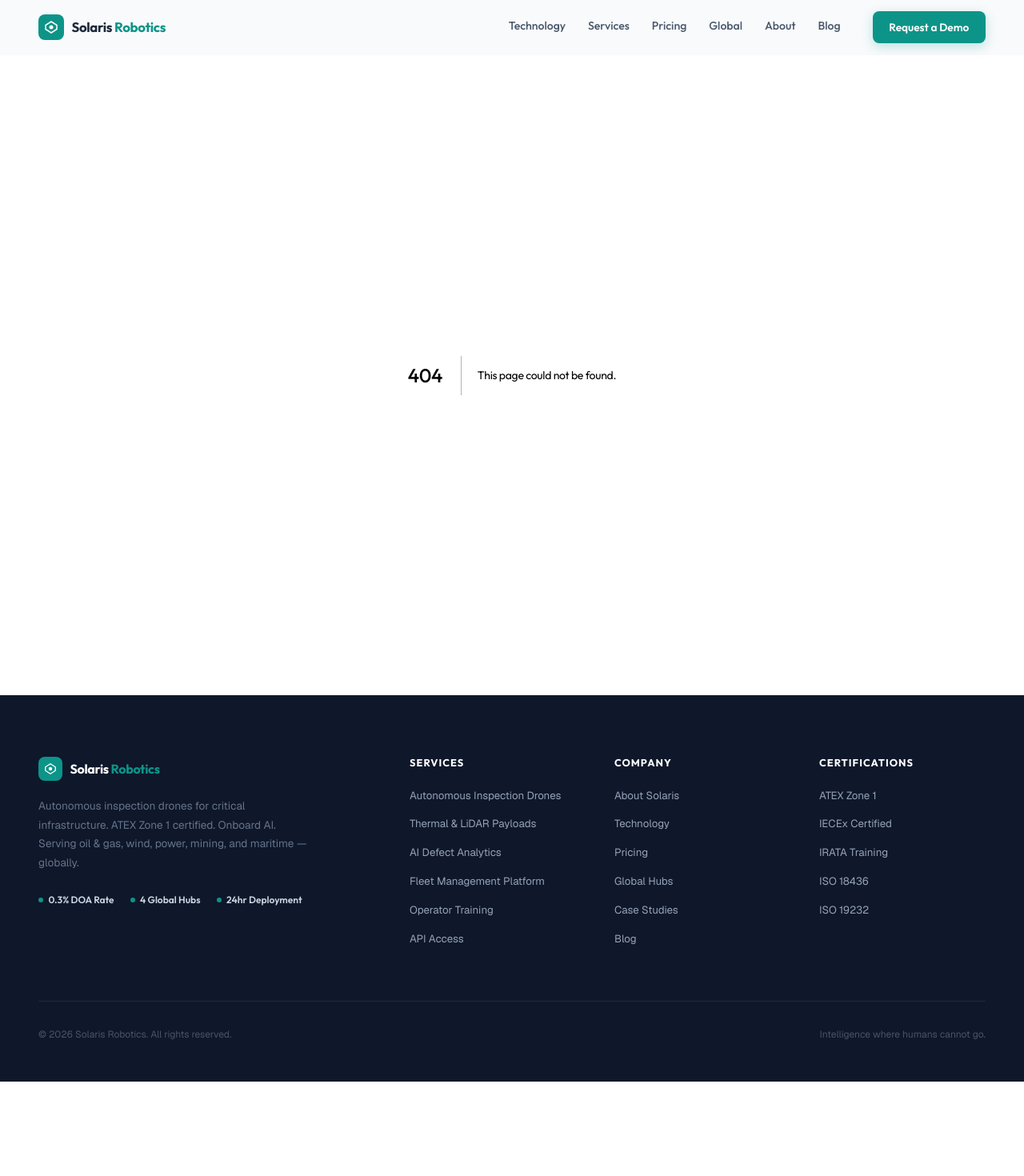
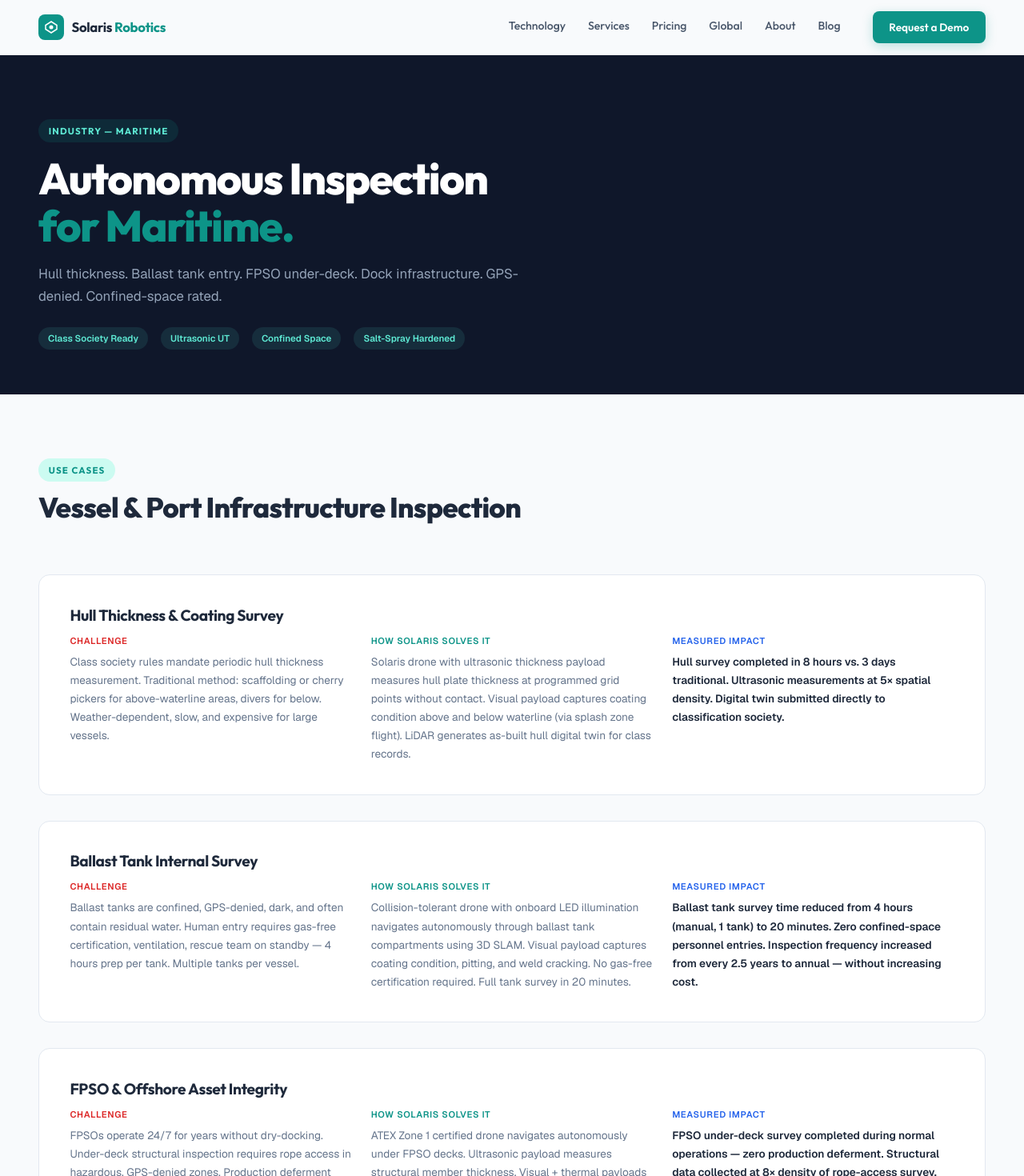
Before and after one commit to cpu152650311-coder/solaris-drone-test, a Next.js app: page /industries/maritime in a window 1280 px wide. Before the commit this address had no page. Shown: the top 1470 px of the page at 80% size. Before the commit the page ends 1352 px from the top, so only its background shows below. Built offline with nearby package versions, Linux system fonts and the light colour scheme.

Commit message:
feat: enriched multi-page site — 6 industry pages, competitive comparison, team section, deep case studies, elegant-design system

```diff
--- /dev/null
+++ b/app/industries/maritime/page.tsx
@@ -0,0 +1,57 @@
+import type { Metadata } from 'next';
+import Link from 'next/link';
+import PageCTA from '@/components/shared/PageCTA';
+
+export const metadata: Metadata = {
+  title: 'Maritime Inspection — Hull, Ballast Tank, Cargo Hold, FPSO, Dock Survey',
+  description: 'Autonomous drone inspection for maritime: hull thickness measurement, ballast tank internal survey, cargo hold assessment, FPSO under-deck, dock infrastructure.',
+};
+
+const USE_CASES = [
+  { title: 'Hull Thickness & Coating Survey', challenge: 'Class society rules mandate periodic hull thickness measurement. Traditional method: scaffolding or cherry pickers for above-waterline areas, divers for below. Weather-dependent, slow, and expensive for large vessels.', solution: 'Solaris drone with ultrasonic thickness payload measures hull plate thickness at programmed grid points without contact. Visual payload captures coating condition above and below waterline (via splash zone flight). LiDAR generates as-built hull digital twin for class records.', impact: 'Hull survey completed in 8 hours vs. 3 days traditional. Ultrasonic measurements at 5× spatial density. Digital twin submitted directly to classification society.' },
+  { title: 'Ballast Tank Internal Survey', challenge: 'Ballast tanks are confined, GPS-denied, dark, and often contain residual water. Human entry requires gas-free certification, ventilation, rescue team on standby — 4 hours prep per tank. Multiple tanks per vessel.', solution: 'Collision-tolerant drone with onboard LED illumination navigates autonomously through ballast tank compartments using 3D SLAM. Visual payload captures coating condition, pitting, and weld cracking. No gas-free certification required. Full tank survey in 20 minutes.', impact: 'Ballast tank survey time reduced from 4 hours (manual, 1 tank) to 20 minutes. Zero confined-space personnel entries. Inspection frequency increased from every 2.5 years to annual — without increasing cost.' },
+  { title: 'FPSO & Offshore Asset Integrity', challenge: 'FPSOs operate 24/7 for years without dry-docking. Under-deck structural inspection requires rope access in hazardous, GPS-denied zones. Production deferment during inspection costs $500K+ per day.', solution: 'ATEX Zone 1 certified drone navigates autonomously under FPSO decks. Ultrasonic payload measures structural member thickness. Visual + thermal payloads detect coating failure, corrosion under insulation, and process leaks. Inspection completed without production shutdown.', impact: 'FPSO under-deck survey completed during normal operations — zero production deferment. Structural data collected at 8× density of rope-access survey. Saved $3.2M per inspection cycle in avoided deferment costs.' },
+  { title: 'Dock & Jetty Infrastructure Assessment', challenge: 'Port infrastructure — quay walls, fenders, bollards, and dolphins — requires underwater and above-water survey. Divers handle below-water; above-water is manual and incomplete. Corrosion in tidal zone is the hardest to inspect.', solution: 'Solaris drone surveys dock structures from waterline to top. LiDAR captures as-built geometry. Visual AI detects concrete spalling, steel corrosion, and timber degradation. Ultrasonic payload measures steel pile thickness in splash zone.', impact: 'Port authority completed full berth survey in 2 days vs. 2 weeks. Splash zone thickness data collected for first time without divers. Maintenance prioritization based on quantitative remaining wall thickness.' },
+];
+
+export default function MaritimePage() {
+  return (
+    <>
+      <section style={{ background: '#0f172a', padding: 'clamp(3.5rem, 7vw, 5rem) 0 clamp(2.5rem, 5vw, 3.5rem)' }}>
+        <div className="container-wide">
+          <span className="label-tag" style={{ color: '#5eead4', background: 'rgba(13,148,136,0.15)' }}>Industry — Maritime</span>
+          <h1 style={{ fontFamily: 'Outfit, sans-serif', fontSize: 'clamp(2.2rem, 4.5vw, 3.4rem)', fontWeight: 800, color: 'white', letterSpacing: '-0.03em', marginTop: '1rem', marginBottom: '1rem', lineHeight: 1.1 }}>
+            Autonomous Inspection<br /><span style={{ color: '#0d9488' }}>for Maritime.</span>
+          </h1>
+          <p style={{ fontFamily: 'Geist, sans-serif', color: '#94a3b8', fontSize: '1.05rem', maxWidth: '56ch' }}>
+            Hull thickness. Ballast tank entry. FPSO under-deck. Dock infrastructure. GPS-denied. Confined-space rated.
+          </p>
+          <div style={{ display: 'flex', gap: '1rem', flexWrap: 'wrap', marginTop: '1.5rem' }}>
+            {['Class Society Ready', 'Ultrasonic UT', 'Confined Space', 'Salt-Spray Hardened'].map((c) => (
+              <span key={c} style={{ fontFamily: 'Geist, sans-serif', fontSize: '0.72rem', fontWeight: 600, color: '#5eead4', background: 'rgba(94,234,212,0.1)', padding: '0.3rem 0.75rem', borderRadius: '999px' }}>{c}</span>
+            ))}
+          </div>
+        </div>
+      </section>
+      <section style={{ padding: 'clamp(3rem, 8vw, 5rem) 0', background: '#f8fafc' }}>
+        <div className="container-wide">
+          <div style={{ maxWidth: '640px', marginBottom: 'clamp(2.5rem, 5vw, 4rem)' }}><span className="label-tag">Use Cases</span><h2 style={{ fontFamily: 'Outfit, sans-serif', fontSize: 'clamp(1.6rem, 3vw, 2.2rem)', fontWeight: 800, color: '#1e293b', letterSpacing: '-0.02em', marginTop: '0.75rem' }}>Vessel & Port Infrastructure Inspection</h2></div>
+          <div style={{ display: 'flex', flexDirection: 'column', gap: '2rem' }}>
+            {USE_CASES.map((uc) => (
+              <div key={uc.title} style={{ background: 'white', border: '1px solid #e2e8f0', borderRadius: '14px', padding: 'clamp(1.5rem, 3vw, 2.5rem)' }}>
+                <h3 style={{ fontFamily: 'Outfit, sans-serif', fontSize: '1.2rem', fontWeight: 700, color: '#1e293b', marginBottom: '0.75rem' }}>{uc.title}</h3>
+                <div style={{ display: 'grid', gridTemplateColumns: 'repeat(auto-fit, minmax(260px, 1fr))', gap: '1.5rem' }}>
+                  {[{ l: 'Challenge', c: '#dc2626', t: uc.challenge }, { l: 'How Solaris Solves It', c: '#0d9488', t: uc.solution }, { l: 'Measured Impact', c: '#2563eb', t: uc.impact }].map((col) => (
+                    <div key={col.l}><div style={{ fontFamily: 'Geist, sans-serif', fontSize: '0.7rem', fontWeight: 700, textTransform: 'uppercase', letterSpacing: '0.06em', color: col.c, marginBottom: '0.35rem' }}>{col.l}</div><p style={{ fontFamily: 'Geist, sans-serif', fontSize: '0.85rem', color: col.c === '#2563eb' ? '#1e293b' : '#64748b', lineHeight: 1.7, fontWeight: col.c === '#2563eb' ? 600 : 400 }}>{col.t}</p></div>
+                  ))}
+                </div>
+              </div>
+            ))}
+          </div>
+          <div style={{ textAlign: 'center', marginTop: '3rem' }}><PageCTA label="Request a Maritime Demo" service="Confined Space Inspection" /></div>
+        </div>
+      </section>
+      <section style={{ padding: 'clamp(3rem, 6vw, 4rem) 0', background: 'white', borderTop: '1px solid #f1f5f9', textAlign: 'center' }}><div className="container-wide"><Link href="/industries" style={{ fontFamily: 'Geist, sans-serif', fontSize: '0.85rem', fontWeight: 600, color: '#0d9488', textDecoration: 'none' }}>← Back to all industries</Link></div></section>
+    </>
+  );
+}
```
